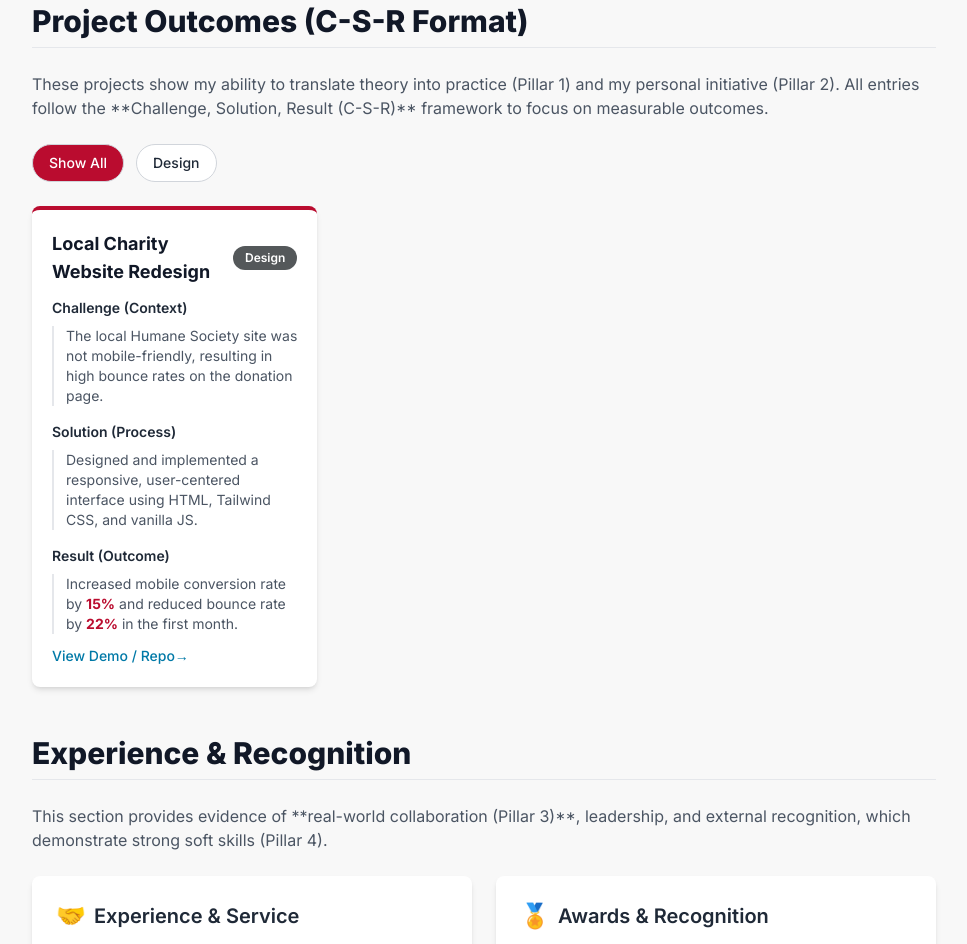
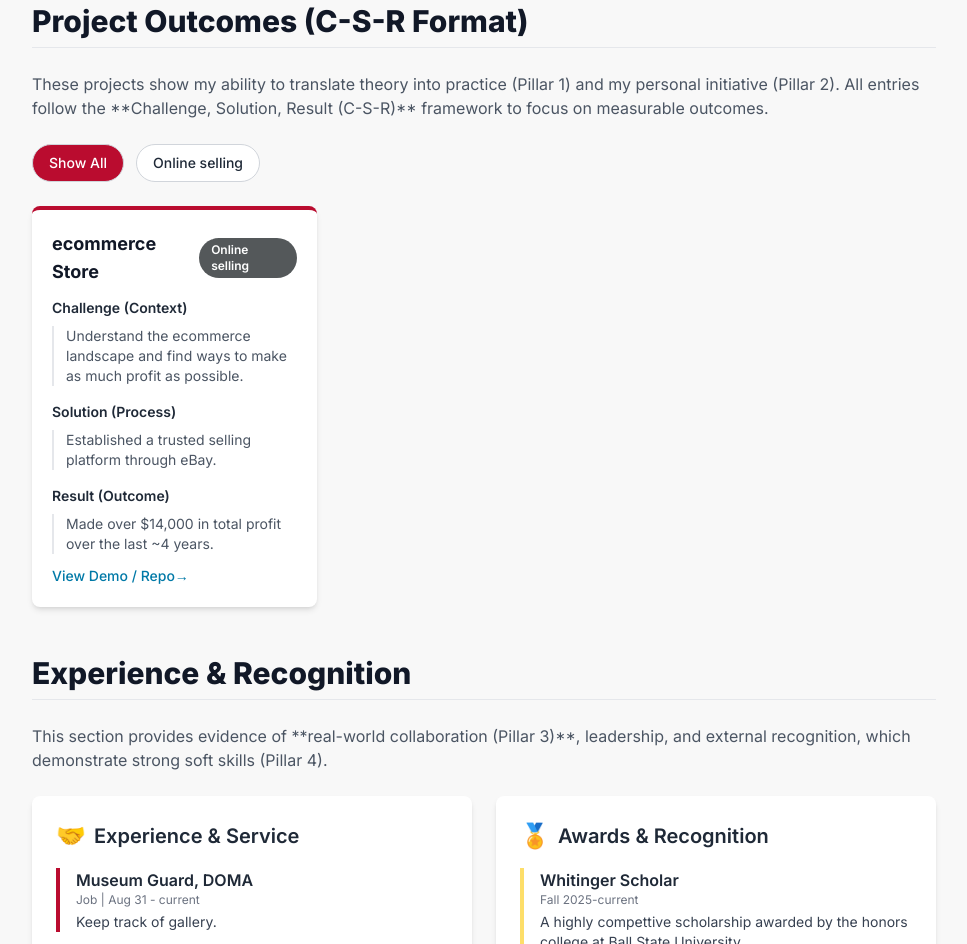
Before and after one commit to spencerbsu/PBL-Portfolio, a plain HTML site: page index.html in a window 1280 px wide. Shown: the part 1365-2309 px from the top of the page, without its empty margins (296-1263 px from the left). Drawn offline with nearby package versions, Linux system fonts and the light colour scheme.

Commit message:
Update index.html

```diff
--- a/index.html
+++ b/index.html
@@ -288,12 +288,12 @@ CONFIRMATION: NO SVG graphics used. NO Mermaid JS used. -->
         // 1.3 PROJECTS (REQUIRED: Follow C-S-R format)
         const projectData = [
             {
-                title: "Local Charity Website Redesign",
-                category: "Design",
-                challenge: "The local Humane Society site was not mobile-friendly, resulting in high bounce rates on the donation page.",
-                solution: "Designed and implemented a responsive, user-centered interface using HTML, Tailwind CSS, and vanilla JS.",
-                result: "Increased mobile conversion rate by **15%** and reduced bounce rate by **22%** in the first month.",
-                link: "https://github.com/riley/charity-site"
+                title: "ecommerce Store",
+                category: "Online selling",
+                challenge: "Understand the ecommerce landscape and find ways to make as much profit as possible.",
+                solution: "Established a trusted selling platform through eBay.",
+                result: "Made over $14,000 in total profit over the last ~4 years.",
+                link: "https://www.ebay.com/usr/mckinneymarket-usa?msockid=2c8422a1f3a3634a2b1b3492f2256267"
             },
         ];
 
```
